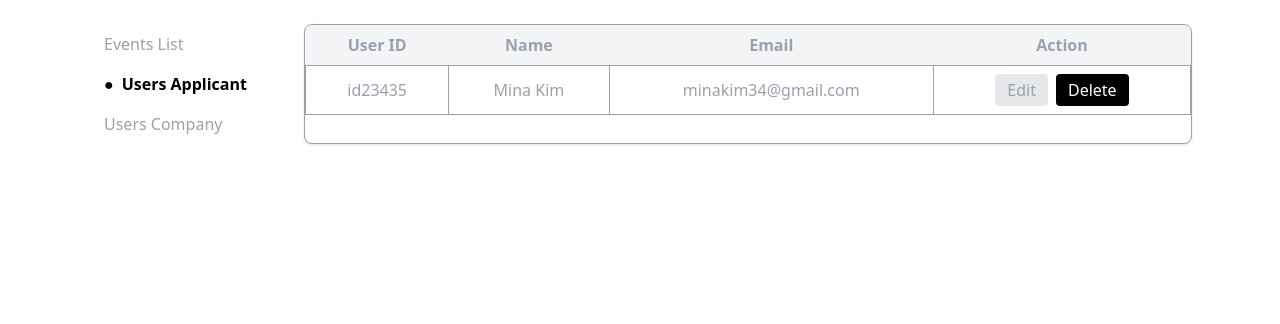
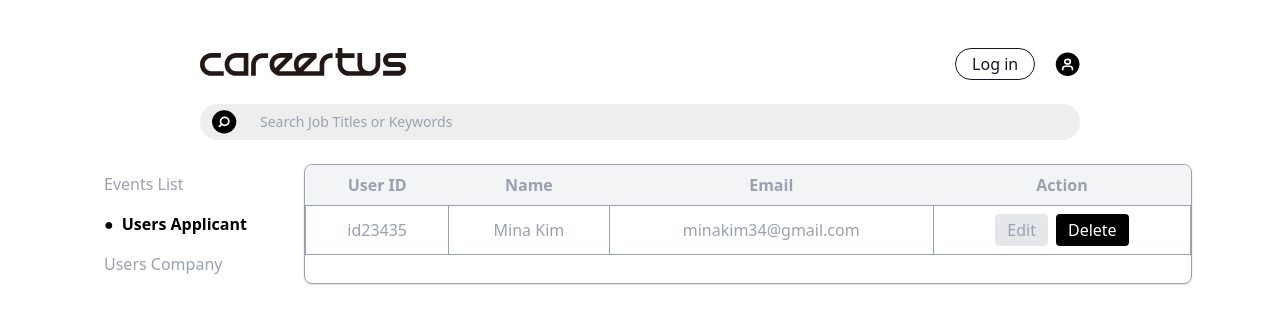
Before and after one commit to Rakhmonali7/careertus, a React (Vite) app: page /admin in a window 1280 px wide. Shown: the top 324 px of the page. Built offline with nearby package versions, Linux system fonts and the light colour scheme; no server answers.

Commit message:
latest changes

```diff
--- a/src/pages/AdminPage.jsx
+++ b/src/pages/AdminPage.jsx
@@ -1,5 +1,5 @@
 import React, { useState } from 'react';
-
+import Nav from './Nav';
 const mockData = {
   'Users Applicant': [
     { id: 'id23435', name: 'Mina Kim', email: 'minakim34@gmail.com' },
@@ -42,6 +42,8 @@ export default function AdminDashboard() {
   };
 
   return (
+    <div>
+      <Nav />
       <div className="w-full max-w-6xl mx-auto p-6">
         <div className="flex text-gray-400 space-y-4 flex-col md:flex-row md:space-y-0 md:space-x-6">
           <div className="w-48">
@@ -79,7 +81,10 @@ export default function AdminDashboard() {
                           className="border px-2"
                           value={editedUser.name}
                           onChange={e =>
-                          setEditedUser({ ...editedUser, name: e.target.value })
+                            setEditedUser({
+                              ...editedUser,
+                              name: e.target.value,
+                            })
                           }
                         />
                       ) : (
@@ -139,5 +144,6 @@ export default function AdminDashboard() {
           </div>
         </div>
       </div>
+    </div>
   );
 }
```
Lines whose indentation alone changed are shown as unchanged.
